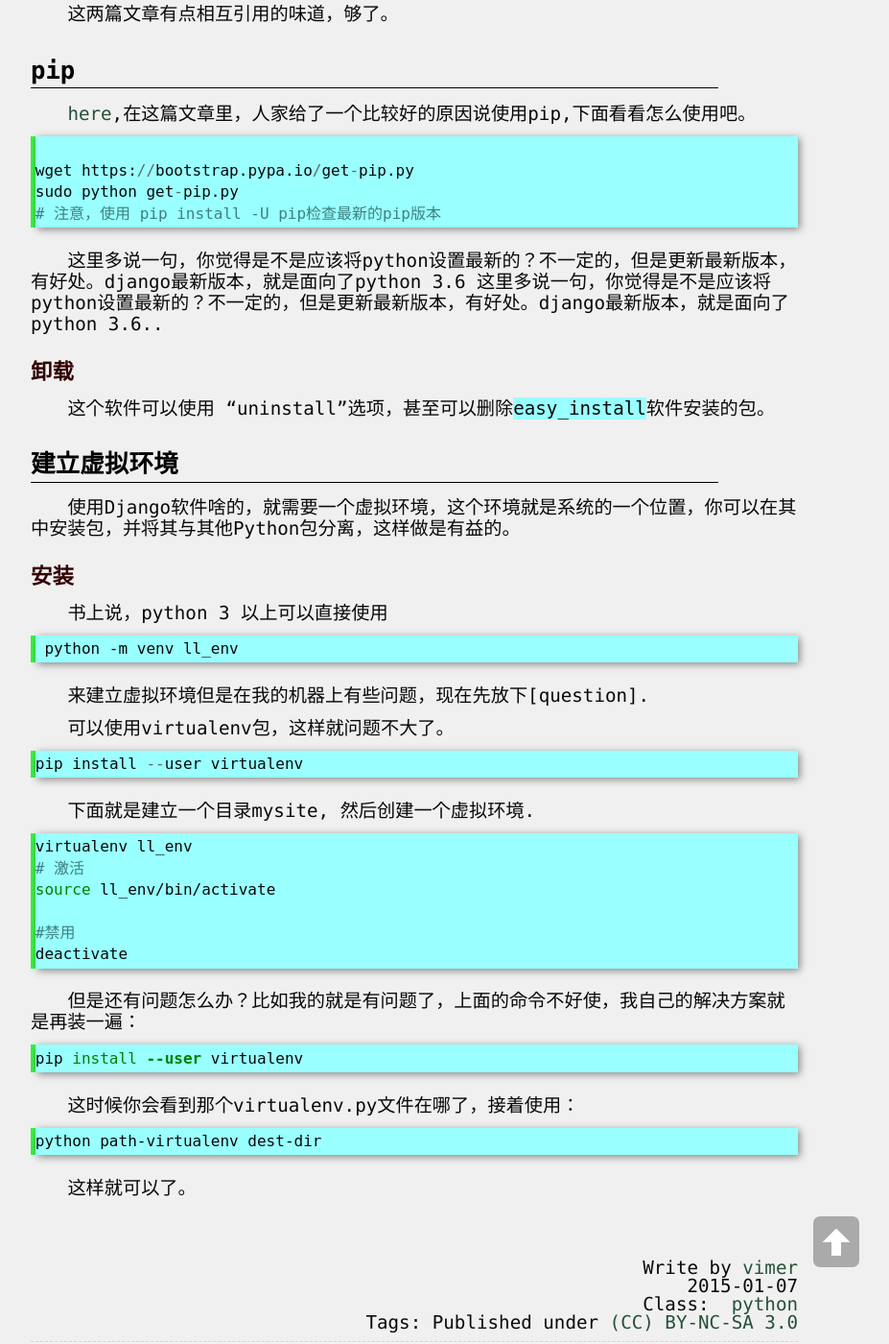
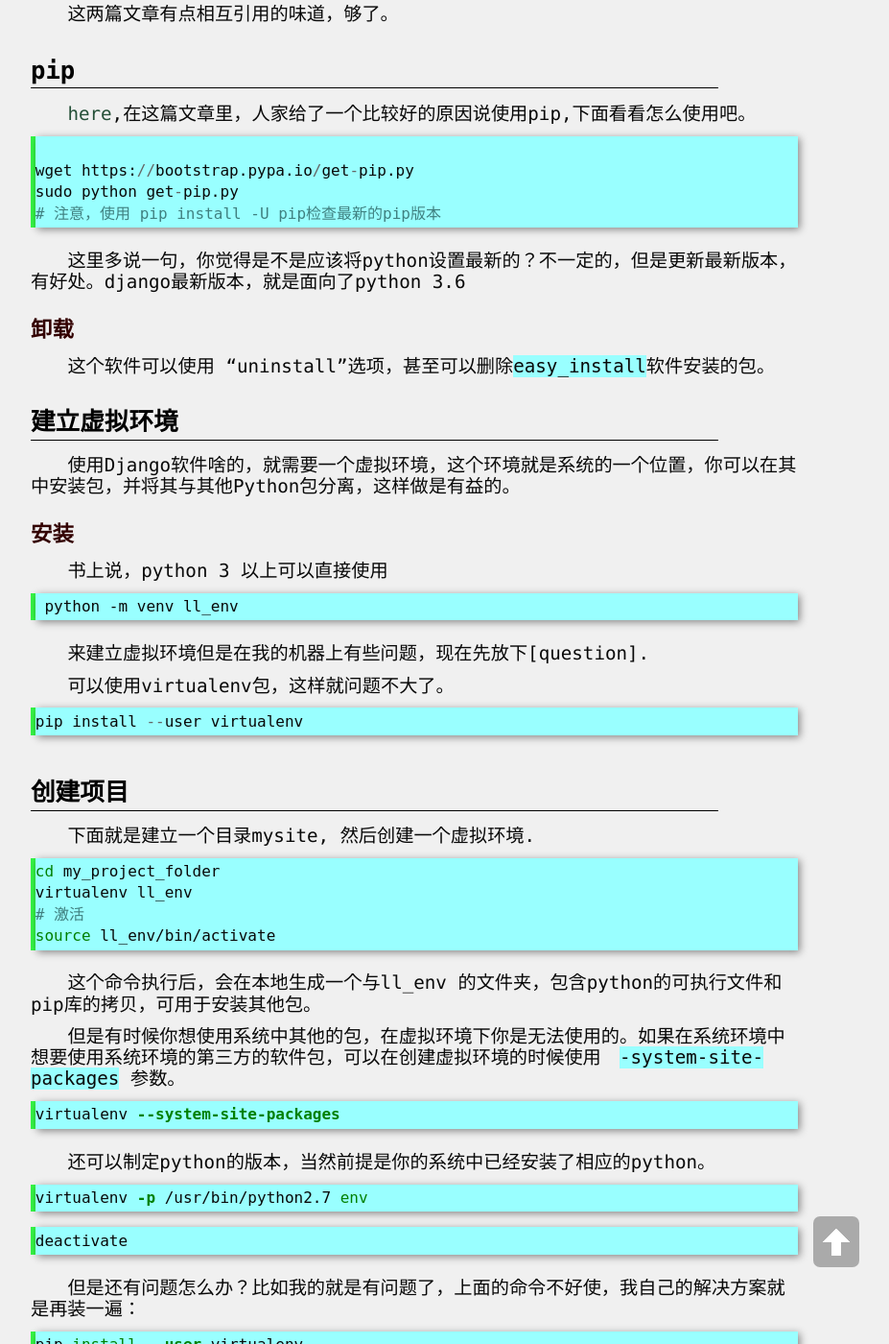
Before and after one commit to yuzibo/yuzibo.github.io, a Jekyll site: the page built from _posts/2015-01-07-python_install_packets.md, in a window 1280 px wide and 1400 px high, scrolled down 1406 px. Shown: the whole window at 96% size, without its empty margins (208-1135 px from the left). Built offline with Jekyll 4.4.1, drawn with Linux system fonts in a browser that asks for light colours; comment, search, counter and statistics services are not loaded.

Commit message:
add virtualenv

````diff
--- a/_posts/2015-01-07-python_install_packets.md
+++ b/_posts/2015-01-07-python_install_packets.md
@@ -69,10 +69,10 @@
 # 注意，使用 pip install -U pip检查最新的pip版本
 ```
 这里多说一句，你觉得是不是应该将python设置最新的？不一定的，但是更新最新版本，有好处。django最新版本，就是面向了python 3.6
-这里多说一句，你觉得是不是应该将python设置最新的？不一定的，但是更新最新版本，有好处。django最新版本，就是面向了python 3.6..
 
 ## 卸载
 这个软件可以使用 "uninstall"选项，甚至可以删除`easy_install`软件安装的包。
+
 
 # 建立虚拟环境
 使用Django软件啥的，就需要一个虚拟环境，这个环境就是系统的一个位置，你可以在其中安装包，并将其与其他Python包分离，这样做是有益的。
@@ -91,14 +91,28 @@
 pip install --user virtualenv
 ```
 
+# 创建项目
 下面就是建立一个目录mysite, 然后创建一个虚拟环境.
 
 ```bash
+cd my_project_folder
 virtualenv ll_env
 # 激活
 source ll_env/bin/activate
+```
+这个命令执行后，会在本地生成一个与ll_env 的文件夹，包含python的可执行文件和pip库的拷贝，可用于安装其他包。
 
-#禁用
+但是有时候你想使用系统中其他的包，在虚拟环境下你是无法使用的。如果在系统环境中想要使用系统环境的第三方的软件包，可以在创建虚拟环境的时候使用　``-system-site-packages`` 参数。
+```bash
+virtualenv --system-site-packages
+```
+
+还可以制定python的版本，当然前提是你的系统中已经安装了相应的python。
+```bash
+virtualenv -p /usr/bin/python2.7 env
+```
+
+```bash
 deactivate
 ```
 
````
